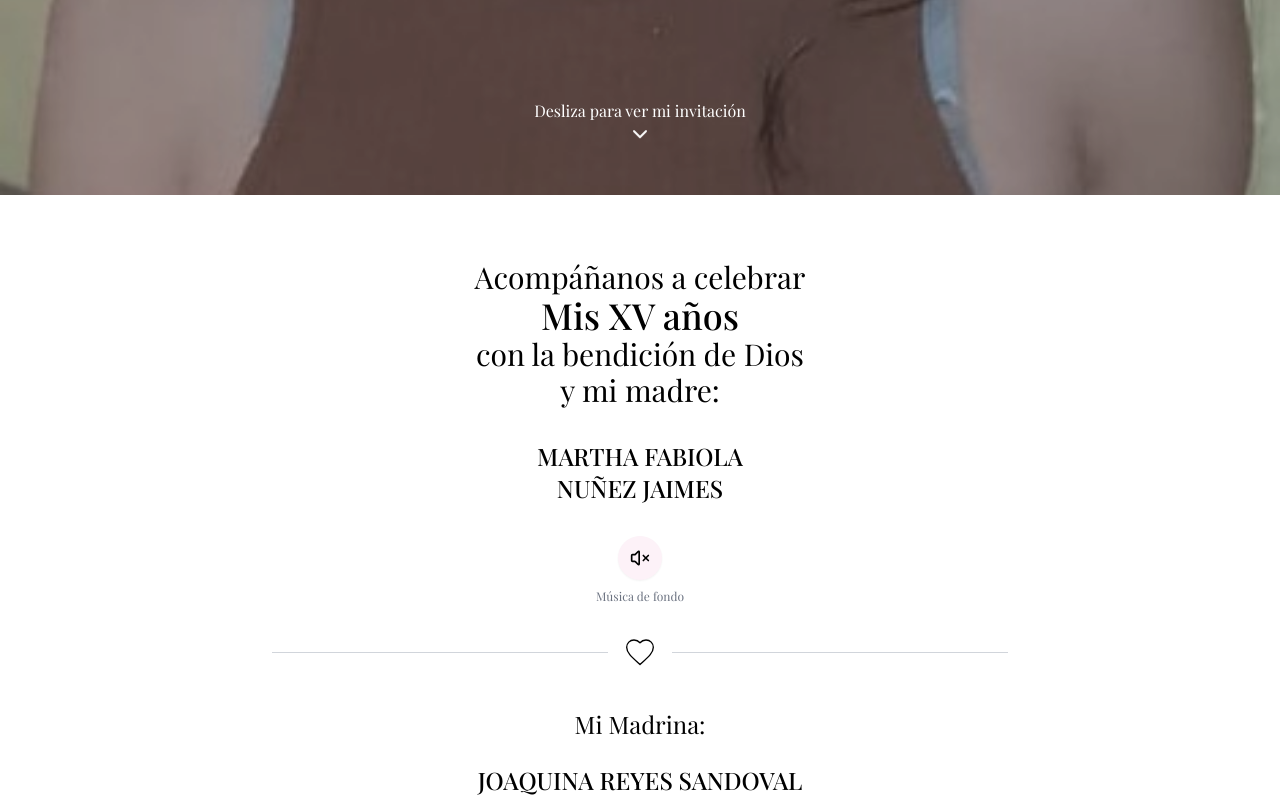
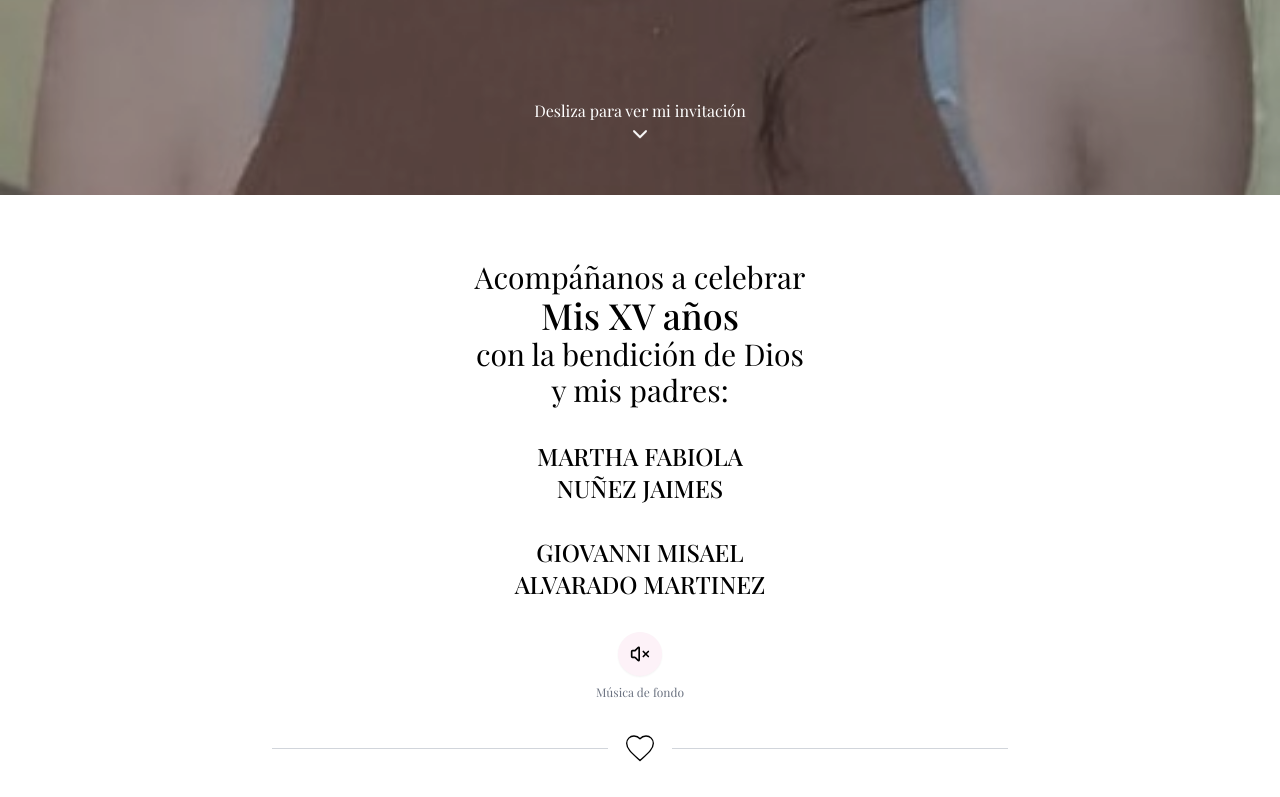
Before and after one commit to ROR2022/quincea-era, a Next.js app: page / in a window 1280 px wide. Shown: the part 605-1402 px from the top of the page. Built offline with nearby package versions, Linux system fonts and the light colour scheme; a web font is replaced by a local one.

Commit message:
add father

```diff
--- a/components/invitation.tsx
+++ b/components/invitation.tsx
@@ -22,12 +22,17 @@ export default function Invitation() {
           <span className="text-3xl md:text-4xl font-medium">Mis XV años</span>
           <br />
           con la bendición de Dios
-          <br />y mi madre:
+          <br />y mis padres:
         </h2>
 
         <div className="my-8">
           <p className="text-primary text-2xl font-medium">MARTHA FABIOLA</p>
           <p className="text-primary text-2xl font-medium">NUÑEZ JAIMES</p>
+        </div>
+
+        <div className="my-8">
+          <p className="text-primary text-2xl font-medium">GIOVANNI MISAEL</p>
+          <p className="text-primary text-2xl font-medium">ALVARADO MARTINEZ</p>
         </div>
 
 
```
